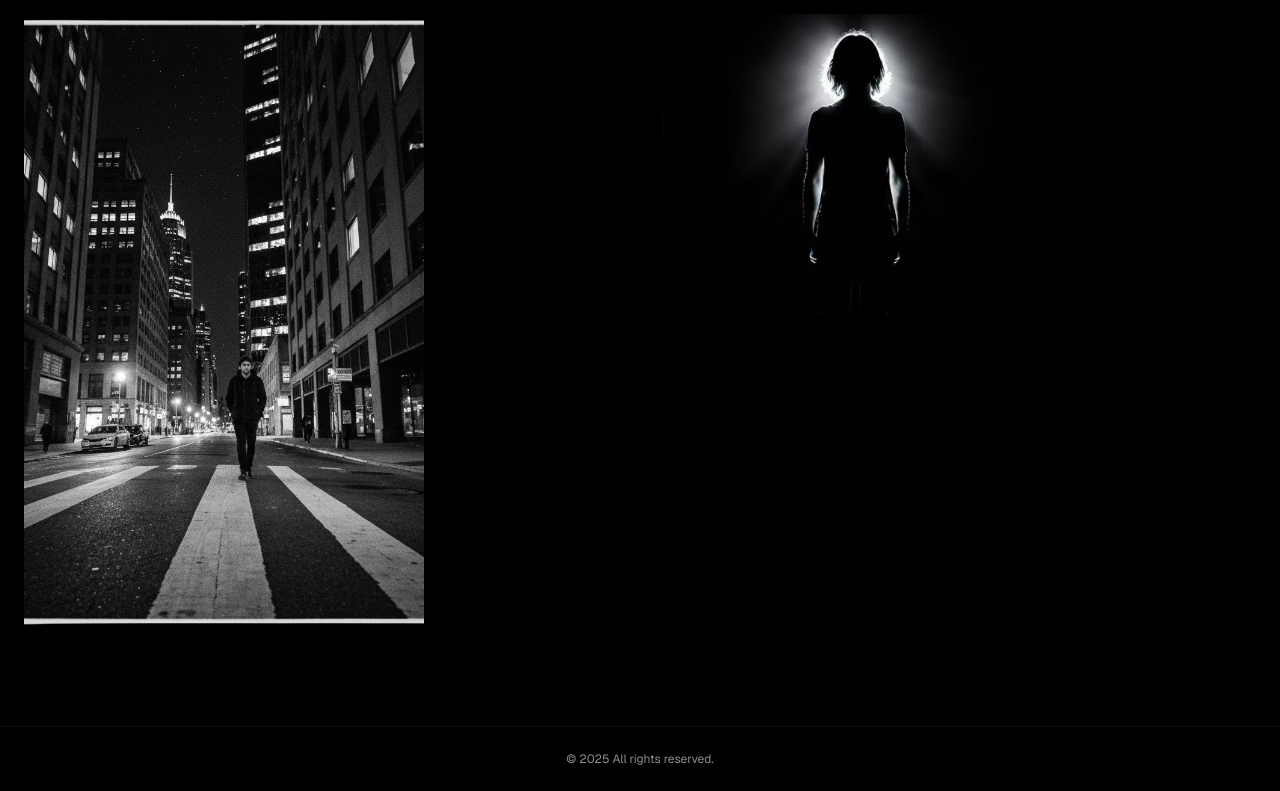
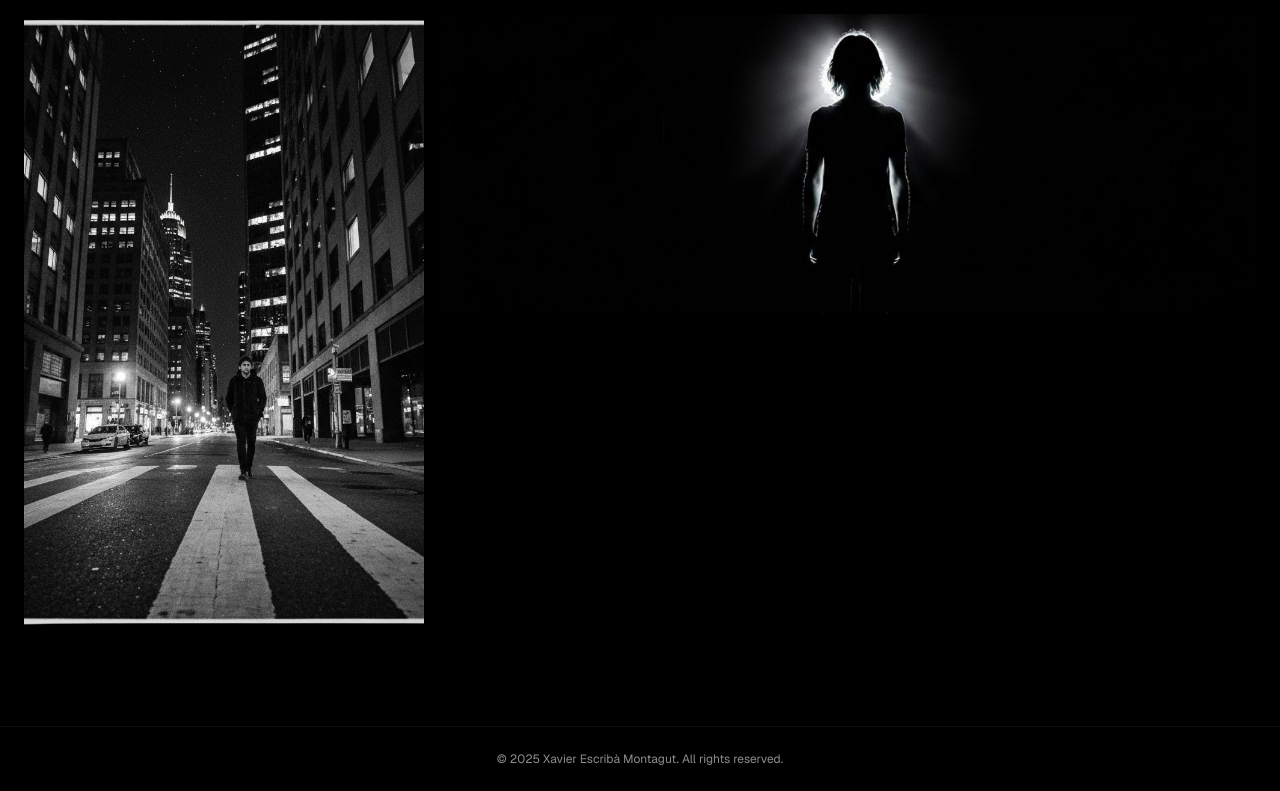
Before and after one commit to ESCRI11/photos, a Next.js app: page / in a window 1280 px wide. Shown: the part 826-1617 px from the top of the page. Built offline with nearby package versions, Linux system fonts and the light colour scheme; a web font is replaced by a local one.

Commit message:
name on footer

```diff
--- a/components/footer.tsx
+++ b/components/footer.tsx
@@ -5,7 +5,7 @@ export function Footer() {
     <footer className="border-t border-border bg-background">
       <div className="max-w-7xl mx-auto px-6 lg:px-8 py-6">
         <p className="text-xs text-muted-foreground text-center">
-          © {currentYear} All rights reserved.
+          © {currentYear} Xavier Escribà Montagut. All rights reserved.
         </p>
       </div>
     </footer>
```
Also changed, not shown: 68 other files (tests, documents, lock files or other folders).
